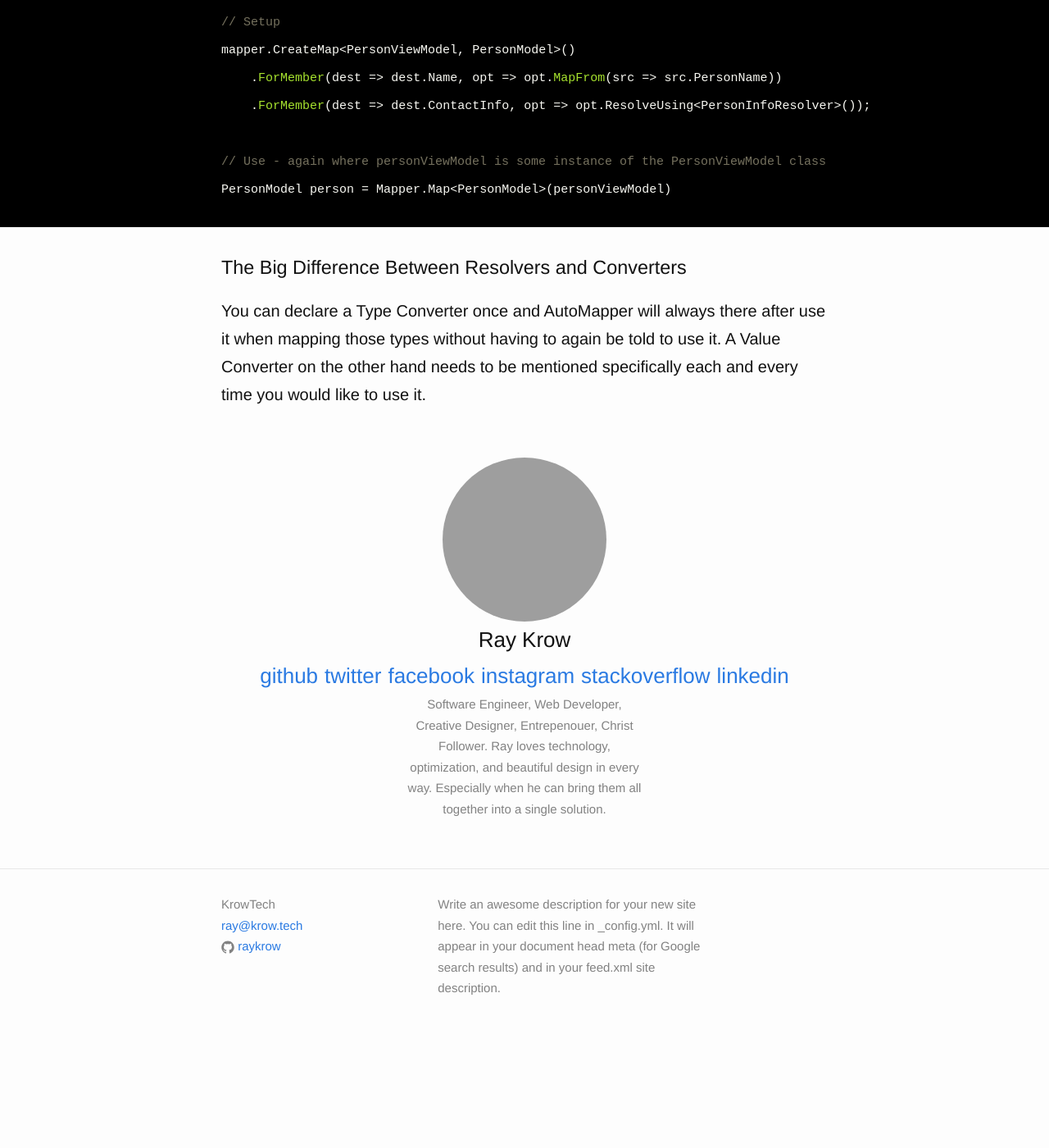
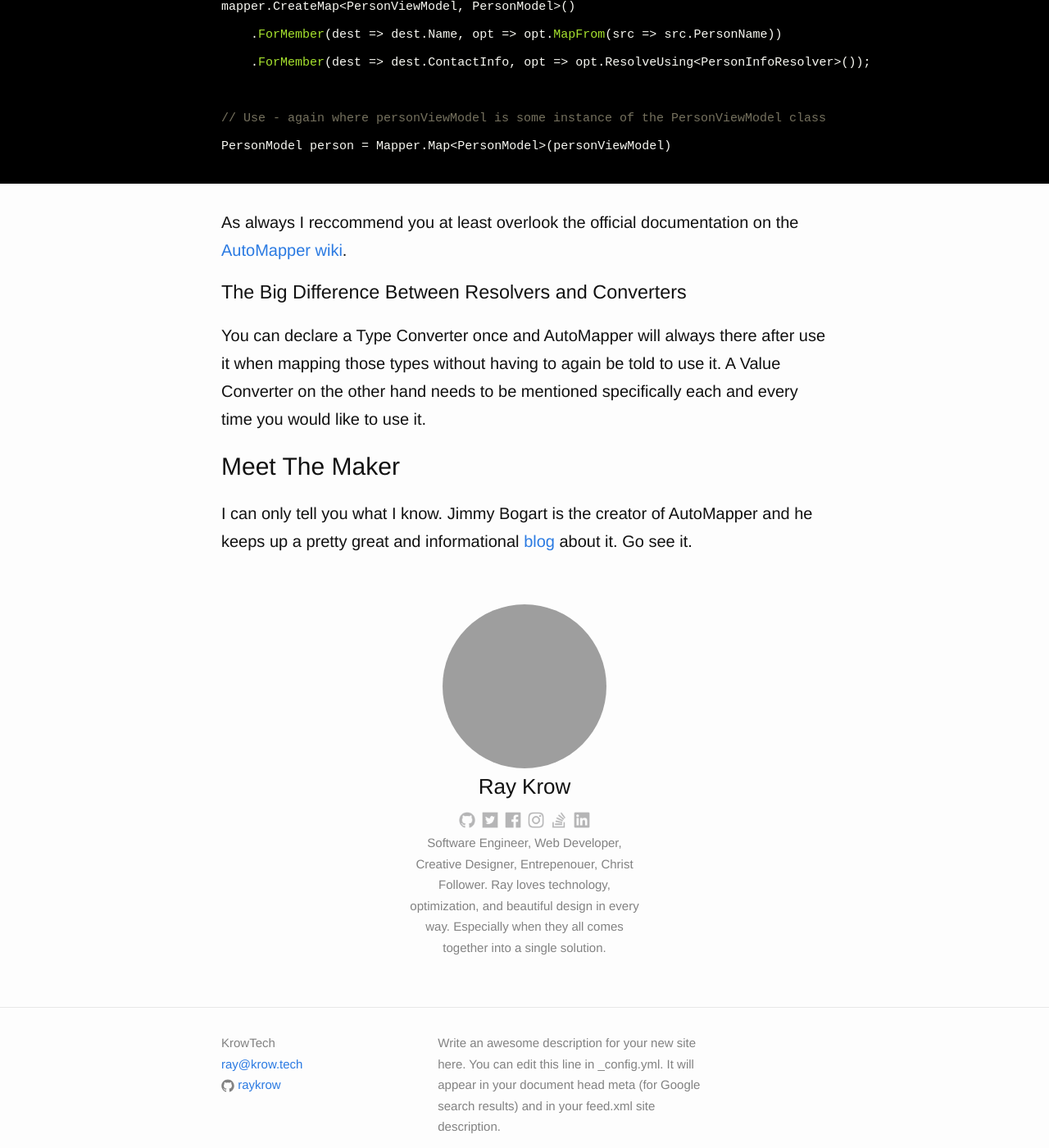
Before and after one commit to rayepps/blog, a Jekyll site: the page built from _posts/2016-08-27-Essentials-of-AutoMapper.md, in a window 1280 px wide and 1400 px high, scrolled down 9088 px. Shown: the whole window at 82% size. Built offline with Jekyll 4.4.1, drawn with Linux system fonts in a browser that asks for light colours; before the commit the page ends 10366 px from its top, so only the background shows below that; some of the changed text lies outside the part shown; grey boxes are pictures that could not be loaded.

Commit message:
checkpoint - refactor author icons and author layout

```diff
--- a/_data/authors.yml
+++ b/_data/authors.yml
@@ -4,8 +4,8 @@ ray_krow:
   bio: > # "social:"
     Software Engineer, Web Developer, Creative Designer,
     Entrepenouer, Christ Follower. Ray loves technology, optimization,
-    and beautiful design in every way. Especially when he can
-    bring them all together into a single solution.
+    and beautiful design in every way. Especially when they all comes
+    together into a single solution.
   social:
     - name: github
       url: ray-krow
--- a/_includes/author.html
+++ b/_includes/author.html
@@ -8,8 +8,8 @@
         <ul class="rb-post-author-social">
             {% for social in author.social %}
             <li>
-                <a href="github.com/{{ page.author-github }}">
-                    <span class="icon icon-{{ social.name }}">{{ social.name }}</span>
+                <a href="{{ social.url }}">
+                    <img class="rb-icon-interact rb-icon rb-icon-{{ social.name }}" src="/images/social/social_{{ social.name }}.png" />
                 </a>
             </li>
             {% endfor %}
--- a/_posts/2016-08-27-Essentials-of-AutoMapper.md
+++ b/_posts/2016-08-27-Essentials-of-AutoMapper.md
@@ -203,7 +203,9 @@ PersonModel person = Mapper.Map<PersonModel>(personViewModel)
 
 The nice thing about Type Converters is that you only have to declare it in the mapping a single time but use it as much as you need. Once the mapper is aware of the converter you want to use when mapping two specific objects it will always use it anytime it needs to map two items of those types.
 
-### Value Resolver
+As always I reccommend you at least overlook the official documentation on the [AutoMapper wiki](https://github.com/AutoMapper/AutoMapper/wiki/Custom-type-converters).
+
+### Custom Value Resolvers
 A Value Resolver is mostly different from a Type Converter in the fact that it needs to be called for usage each and every time it is needed. Although this may sound like a turn off, I actually prefer it because it helps keep mapping files that can be hundreds of lines long and broken into multiple files understandable when each and every mapping is strongly declared how it is mapped in every line. The Value Resolver is implemented in almost exactly the same manner as the Type Converter except it also requires the type of the specific member it is converting to be passed to the parent class `IValueResolver` as well as also passing that member to the `Resolve()` method. Again, the code explains far better.
 
 {% highlight csharp %}
@@ -253,5 +251,10 @@ PersonModel person = Mapper.Map<PersonModel>(personViewModel)
 
 {% endhighlight %}
 
+As always I reccommend you at least overlook the official documentation on the [AutoMapper wiki](https://github.com/AutoMapper/AutoMapper/wiki/Custom-value-resolvers).
+
 ### The Big Difference Between Resolvers and Converters
 You can declare a Type Converter once and AutoMapper will always there after use it when mapping those types without having to again be told to use it. A Value Converter on the other hand needs to be mentioned specifically each and every time you would like to use it.
+
+## Meet The Maker
+I can only tell you what I know. Jimmy Bogart is the creator of AutoMapper and he keeps up a pretty great and informational [blog](https://lostechies.com/jimmybogard/category/automapper/) about it. Go see it.
--- /dev/null
+++ b/_sass/_icon.scss
@@ -0,0 +1,20 @@
+//
+//
+//  Icon Styles
+//
+//
+
+.rb-icon {
+    width: 20px;
+    height: 20px;
+
+    &.rb-icon-interact {
+        position: relative;
+        &:hover {
+            bottom: 3px;
+            width: 22px;
+            height: 22px;
+            transition: all ease-in .2s;
+        }
+    }
+}
--- a/styles/main.scss
+++ b/styles/main.scss
@@ -46,16 +46,15 @@ $on-laptop:        800px;
 
 
 // Import partials from `sass_dir` (defaults to `_sass`)
-@import
-        "jekyll/base",
-        "jekyll/layout",
-        "jekyll/syntax-highlighting",
-        "typography",
-        "layout",
-        "post-heading",
-        "index-list",
-        "post",
-        "code",
-        "footer"
+@import "jekyll/base";
+@import "jekyll/layout";
+@import "jekyll/syntax-highlighting";
 
-;
+@import "typography";
+@import "layout";
+@import "post-heading";
+@import "index-list";
+@import "post";
+@import "code";
+@import "footer";
+@import "icon";
```
Also changed, not shown: other parts of _posts/2016-08-27-Essentials-of-AutoMapper.md (+1 -5 lines), _posts/2016-08-28-Hidden-Gems-and-Perilous-Pits-of-AutoMapper.md (added, +23 -0 lines), _posts/2016-08-28-Creating-Custom-JS-Modules-With-JSPM.md (added), _posts/2016-08-29-Pull-Request-Methodology.md (added), images/social/social_facebook.png (added), images/social/social_github.png (added), images/social/social_instagram.png (added), images/social/social_linkedin.png (added), images/social/social_stackoverflow.png (added), images/social/social_twitter.png (added).
